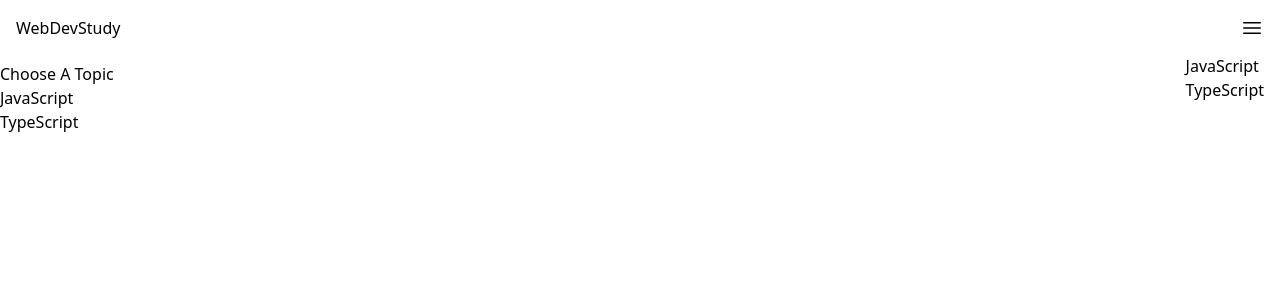
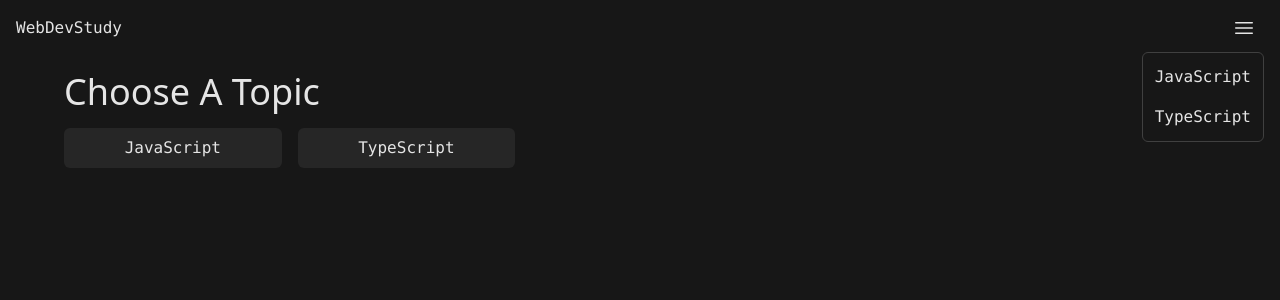
Before and after one commit to hermancai/webdevstudy, a Next.js app: page / in a window 1280 px wide. Both pictures are taken after a click on the button 1252 px from the left and 28 px from the top of the page. Shown: the top 300 px of the page. Built offline with nearby package versions, Linux system fonts and the light colour scheme.

Commit message:
Add styles

```diff
--- a/app/[slug]/page.tsx
+++ b/app/[slug]/page.tsx
@@ -1,4 +1,3 @@
-import fs from "fs";
 import parseMarkdown from "@/services/parseMarkdown";
 import getProperName from "@/services/getProperName";
 import Card from "@/components/Card";
@@ -25,9 +24,9 @@ export default function Page({ params }: { params: { slug: string } }) {
     const cards = parseMarkdown(slug);
 
     return (
-        <div>
-            <h1>{slug}</h1>
-            <div>
+        <div className="max-w-6xl mx-auto flex flex-col gap-4">
+            <h1 className="font-mono text-2xl">{getProperName(slug)}</h1>
+            <div className="flex flex-col gap-6">
                 {cards.map((card, i) => {
                     return <Card key={i} content={card} number={i + 1} />;
                 })}
--- a/app/layout.tsx
+++ b/app/layout.tsx
@@ -20,15 +20,17 @@ export default function RootLayout({
 
     return (
         <html lang="en">
-            <body>
-                <div className="flex flex-nowrap justify-between p-4">
-                    <Link href="/">WebDevStudy</Link>
+            <body className="bg-neutral-900 text-neutral-200">
+                <div className="flex flex-nowrap items-center justify-between max-w-7xl mx-auto px-4 py-2 sticky top-0 bg-neutral-900">
+                    <Link href="/" className="font-mono">
+                        WebDevStudy
+                    </Link>
                     <NavbarDropdown
                         fileNames={fileNames}
                         properNames={properNames}
                     />
                 </div>
-                {children}
+                <div className="p-4">{children}</div>
             </body>
         </html>
     );
--- a/app/page.tsx
+++ b/app/page.tsx
@@ -6,13 +6,17 @@ export default function Home() {
     const fileNames = getMarkdownFileNames();
 
     return (
-        <main>
-            <h1>Choose A Topic</h1>
-            <div className="flex flex-col">
+        <main className="max-w-6xl mx-auto flex flex-col gap-4">
+            <h1 className="text-4xl">Choose A Topic</h1>
+            <div className="grid grid-cols-[repeat(auto-fill,minmax(200px,1fr))] gap-4">
                 {fileNames.map((name, i) => {
                     const title = getProperName(name);
                     return (
-                        <Link key={i} href={`/${name}`}>
+                        <Link
+                            key={i}
+                            href={`/${name}`}
+                            className="bg-neutral-800 rounded-md p-2 text-center font-mono transition-colors hover:bg-neutral-700"
+                        >
                             {title}
                         </Link>
                     );
--- a/components/Card.tsx
+++ b/components/Card.tsx
@@ -55,21 +55,26 @@ export default function Card({ content, number }: CardProps) {
     };
 
     return (
-        <div>
+        <div className="p-3 rounded-md bg-neutral-800 border border-neutral-700">
             <div className="flex flex-row flex-nowrap gap-2 items-start">
                 <h3>{number}.</h3>
-                <div>
+                <div className="grow overflow-hidden">
                     <MarkdownRenderer markdown={content.question} />
+                    {showAnswer ? (
+                        <div className="mt-6">
+                            <p className="">Answer:</p>
+                            <MarkdownRenderer markdown={content.answer} />
+                        </div>
+                    ) : null}
                 </div>
-                <button onClick={toggleShowAnswer}>
+                <button
+                    onClick={toggleShowAnswer}
+                    className="rounded-md p-4 hover:bg-neutral-700 transition-colors"
+                    title={showAnswer ? "Hide Answer" : "Show Answer"}
+                >
                     {showAnswer ? <MinusSVG /> : <PlusSVG />}
                 </button>
             </div>
-            {showAnswer ? (
-                <div>
-                    <MarkdownRenderer markdown={content.answer} />
-                </div>
-            ) : null}
         </div>
     );
 }
--- a/components/MarkdownRenderer.tsx
+++ b/components/MarkdownRenderer.tsx
@@ -2,7 +2,7 @@ import Markdown from "react-markdown";
 import remarkGfm from "remark-gfm";
 import rehypeRaw from "rehype-raw";
 import { Prism as SyntaxHighlighter } from "react-syntax-highlighter";
-import { atomDark } from "react-syntax-highlighter/dist/cjs/styles/prism";
+import { vscDarkPlus } from "react-syntax-highlighter/dist/cjs/styles/prism";
 
 export default function MarkdownRenderer({ markdown }: { markdown: string }) {
     return (
@@ -16,10 +16,11 @@ export default function MarkdownRenderer({ markdown }: { markdown: string }) {
                     if (!inline && match) {
                         return (
                             <SyntaxHighlighter
-                                style={atomDark}
+                                style={vscDarkPlus}
                                 PreTag="div"
                                 language={match[1]}
                                 {...props}
+                                className="rounded-md p-4 border-2 border-neutral-900"
                             >
                                 {String(children).replace(/\n$/, "")}
                             </SyntaxHighlighter>
--- a/components/NavbarDropdown.tsx
+++ b/components/NavbarDropdown.tsx
@@ -2,6 +2,7 @@
 
 import { Menu, Transition } from "@headlessui/react";
 import Link from "next/link";
+import { usePathname } from "next/navigation";
 import { Fragment } from "react";
 
 type NavbarDropdownProps = {
@@ -34,9 +35,11 @@ export default function NavbarDropdown({
     fileNames,
     properNames,
 }: NavbarDropdownProps) {
+    const pathname = usePathname();
+
     return (
-        <Menu as="div" className="relative">
-            <Menu.Button>
+        <Menu as="div" className="relative [display:inherit]">
+            <Menu.Button className="rounded-md hover:bg-neutral-700 transition-colors p-2">
                 <BarsSVG />
             </Menu.Button>
             <Transition
@@ -48,13 +51,21 @@ export default function NavbarDropdown({
                 leaveFrom="transform opacity-100 scale-100"
                 leaveTo="transform opacity-0 scale-95"
             >
-                <Menu.Items className="absolute right-0 mt-2 origin-top-right flex flex-col">
+                <Menu.Items className="absolute top-9 right-0 mt-2 origin-top-right flex flex-col border border-neutral-700 rounded-md p-1 bg-neutral-900">
                     {fileNames.map((fileName, i) => {
                         return (
                             <Menu.Item key={fileName}>
                                 {({ active }) => {
                                     return (
-                                        <Link href={`/${fileName}`}>
+                                        <Link
+                                            href={`/${fileName}`}
+                                            className={`${
+                                                active && "bg-neutral-700"
+                                            } rounded-md p-2 font-mono transition-colors ${
+                                                pathname === "/" + fileName &&
+                                                "bg-neutral-700 pointer-events-none"
+                                            }`}
+                                        >
                                             {properNames[i]}
                                         </Link>
                                     );
```
